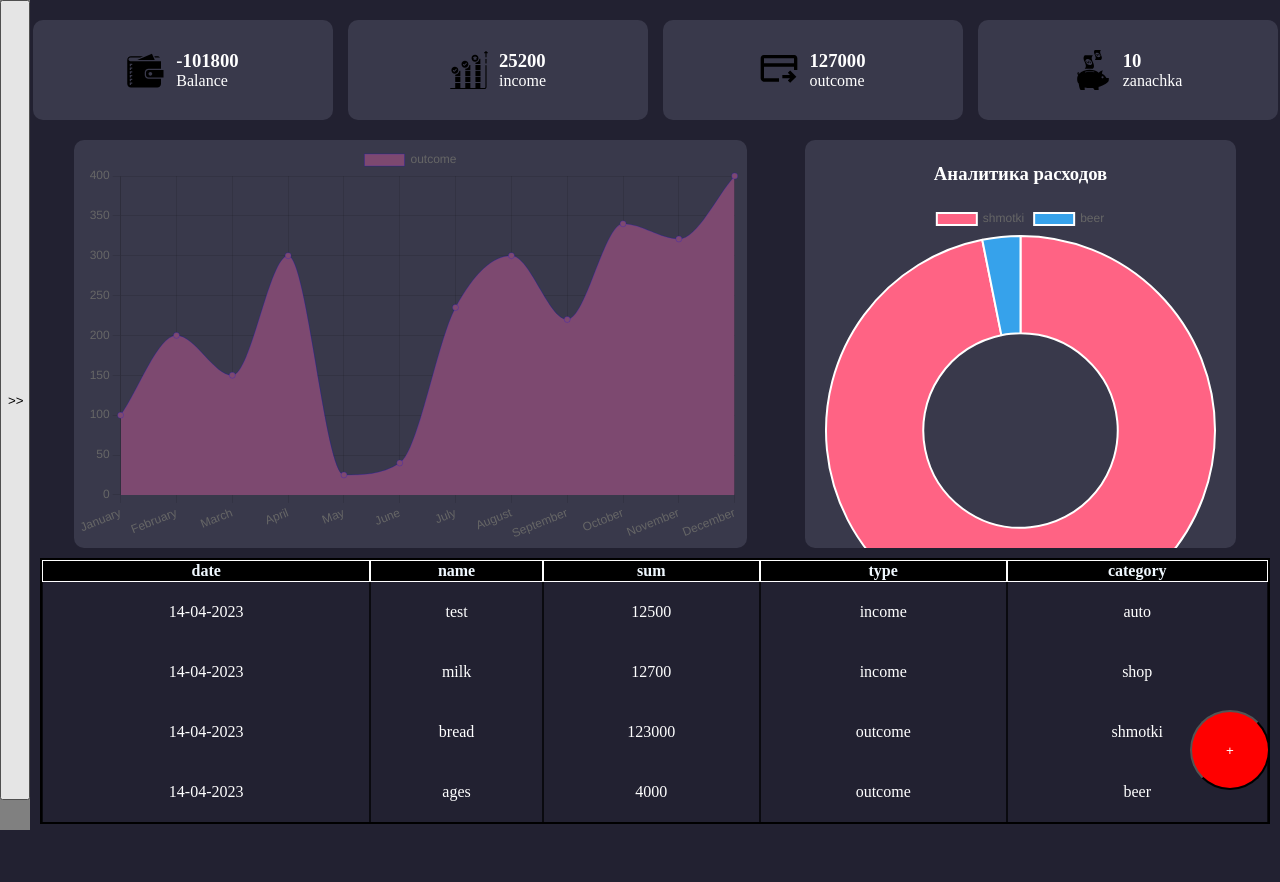
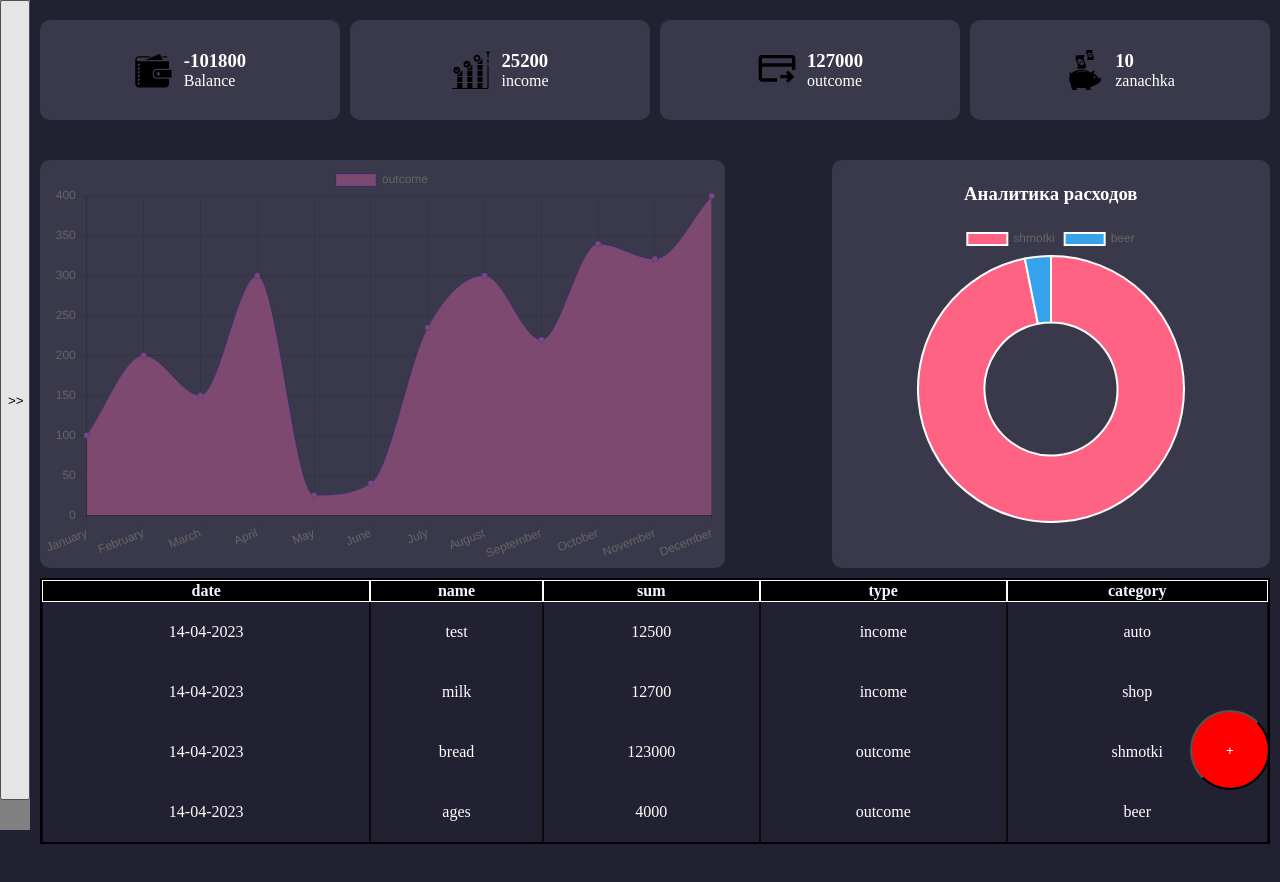
Before and after one commit to shinkar94/myMoney2, a React (Vite) app: page /homepage in a window 1280 px wide. Shown: the top 882 px of the page. Built offline with nearby package versions, Linux system fonts and the light colour scheme.

Commit message:
update Style

```diff
--- a/src/App.tsx
+++ b/src/App.tsx
@@ -38,8 +38,15 @@ const Wrapper = styled.div`
   height: 100vh;
   background: red;
   display: flex;
+  margin-left: 30px;
+  margin-right: 30px;
 
 `
 const ContentWrapper = styled.div`
-  padding-left: 30px;
+  //margin-left: 30px;
+  //margin-right: 30px;
+  //width: 50%;
+  //padding: 0px 0px 0px 30px;
+  //padding: 10px 0px 10px 40px;
+  //margin-right: 100px;
 `
--- a/src/component/AddOperationForm/AddOperationForm.tsx
+++ b/src/component/AddOperationForm/AddOperationForm.tsx
@@ -85,6 +85,7 @@ const ModalOperationForm = styled.div<ModalType>`
   width: 300px;
   transform: translate(-50%, -50%);
   transition: 1s;
+  z-index: 1;
   ${props => props.collapsedForm && css`
     top: 50%;
   `}
--- a/src/component/Content/Content.tsx
+++ b/src/component/Content/Content.tsx
@@ -54,8 +54,8 @@ const TopAnalyticsCard = styled.div`
   display: flex;
   flex-wrap: wrap;
   gap: 10px;
-  justify-content: space-around;
-  padding: 20px 0;
+  justify-content: space-between;
+  padding: 20px 10px 20px 10px;
 `
 const Main = styled.div`
 
--- a/src/component/Content/Main/HomePage.tsx
+++ b/src/component/Content/Main/HomePage.tsx
@@ -91,10 +91,10 @@ export const HomePage: React.FC<HomePageType> = ({totalOutcome, state}) => {
                 <div className="block graf">
                     <LineChartWithBoundaries />
                 </div>
-                <div className="block analitic">
+                <div className="block analitic" style={{display: "flex",flexDirection: "column", justifyContent: "center", alignItems: "center"}}>
                     <h3>Аналитика расходов</h3>
                     {/*{analytics}*/}
-                    <div>
+                    <div style={{height: "400px"}}>
                         <canvas ref={chartRef}/>
                     </div>
                 </div>
@@ -107,11 +107,11 @@ export const HomePage: React.FC<HomePageType> = ({totalOutcome, state}) => {
 };
 
 const HomePageWrapper = styled.div`
+  padding: 20px 10px 20px 10px;
   .topContainer {
     display: flex;
     flex-wrap: wrap;
-    padding: 0 20px;
-    justify-content: space-around;
+    justify-content: space-between;
     gap: 10px;
 
     .block {
@@ -138,7 +138,7 @@ const HomePageWrapper = styled.div`
   }
 
   .bottomContainer {
-    padding: 10px;
+    padding: 10px 0;
     color: white;
     height: 400px;
     overflow: auto;
--- a/src/component/SideBar/SideBar.tsx
+++ b/src/component/SideBar/SideBar.tsx
@@ -34,6 +34,7 @@ const Nav = styled.div<NavType>`
   padding: 15px 30px 15px 15px;
   background-color: grey;
   transition: 0.5s;
+  z-index: 1;
   ${props => props.navWindow && css`
     left: 0;
   `}
```
